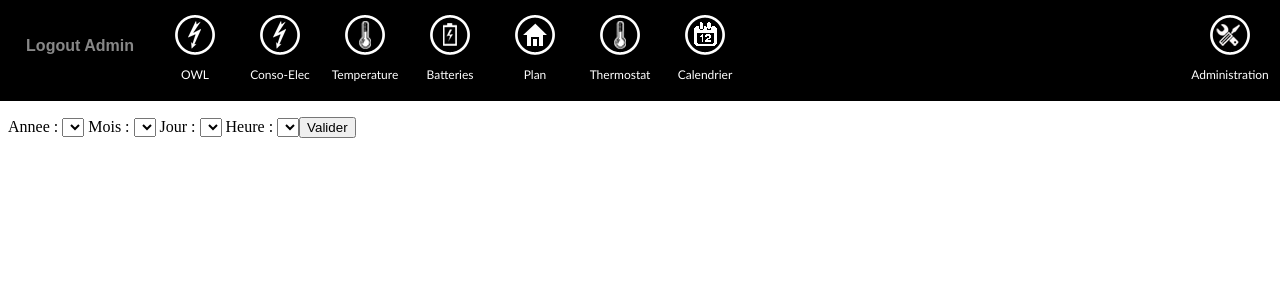
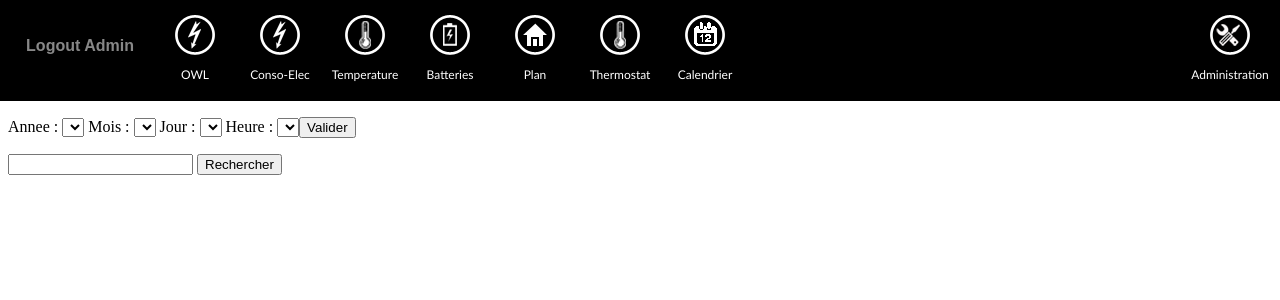
Before and after one commit to Harkanork/ZiHome, a PHP site: page /index.php?page=messages in a window 1280 px wide. Shown: the top 300 px of the page. Run offline with PHP 8.4, Linux system fonts and the light colour scheme; a user stored in the database is signed in; data comes from the database, SQL or seed files in the repository; data that the repository does not hold is empty.

Commit message:
modified:   www/pages/messages.php

```diff
--- a/www/pages/messages.php
+++ b/www/pages/messages.php
@@ -35,10 +35,16 @@ while ($data = mysql_fetch_assoc($req))
 {
 ?><option value="<? echo $data['date']; ?>"<? if(isset($_POST['Valider'])){ if($_POST['heure'] == $data['date']){ ?> selected<? }} ?>><? echo $data['date']; ?></option><?
 }
-?></select><input type=submit value=Valider name=Valider></form>
+?></select><input type=submit value=Valider name=Valider></form></p>
+<p align=center><form method=post action="./index.php?page=administration&detail=messages">
+<input type=texte name=texte>
+<input type=submit value=Rechercher name=Rechercher></form></p>
+<p align=center>
 <?
 if(isset($_POST['Valider'])) {
 $query = "SELECT * FROM message_zibase WHERE `date` LIKE '".$_POST['annee']."-".$_POST['mois']."-".$_POST['jour']." ".$_POST['heure']."%' ORDER BY id DESC";
+} else if(isset($_POST['Rechercher'])){
+$query = "SELECT * FROM message_zibase WHERE message LIKE '%".$_POST['texte']."%' ORDER BY id DESC LIMIT 100";
 } else {
 $query = "SELECT * FROM message_zibase ORDER BY id DESC LIMIT 100";
 }
@@ -47,5 +53,6 @@ while ($data = mysql_fetch_assoc($req))
 {
 echo $data['date']." : ".$data['message']."<br>";
 }
+?></p><?
 }
 ?>
```
